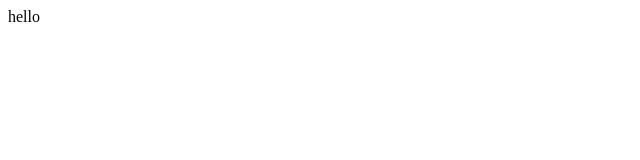
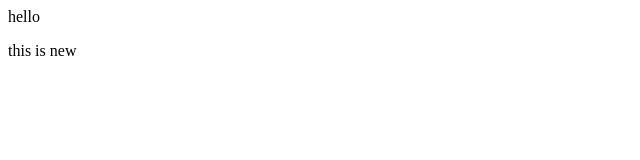
Before and after one commit to muskaanmohdyounus/LocalRepo, a plain HTML site: page index.html in a window 1280 px wide. Shown: the full height of the page, 0-640 px from the left. Drawn offline with Linux system fonts and the light colour scheme.

Commit message:
added fatures

```diff
--- a/index.html
+++ b/index.html
@@ -1 +1,3 @@
 <p>hello</p>
+<p
+>this is new</p>
```
